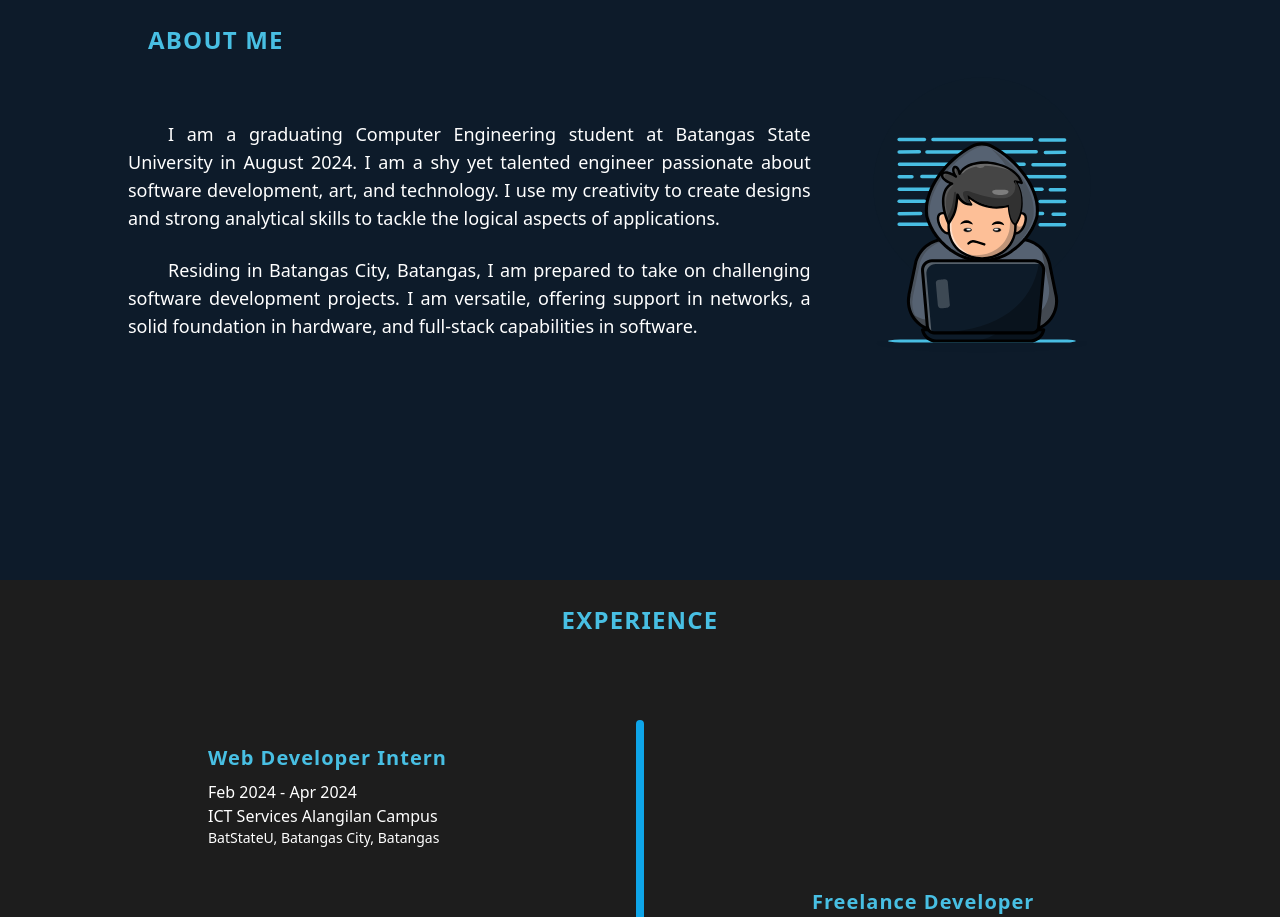
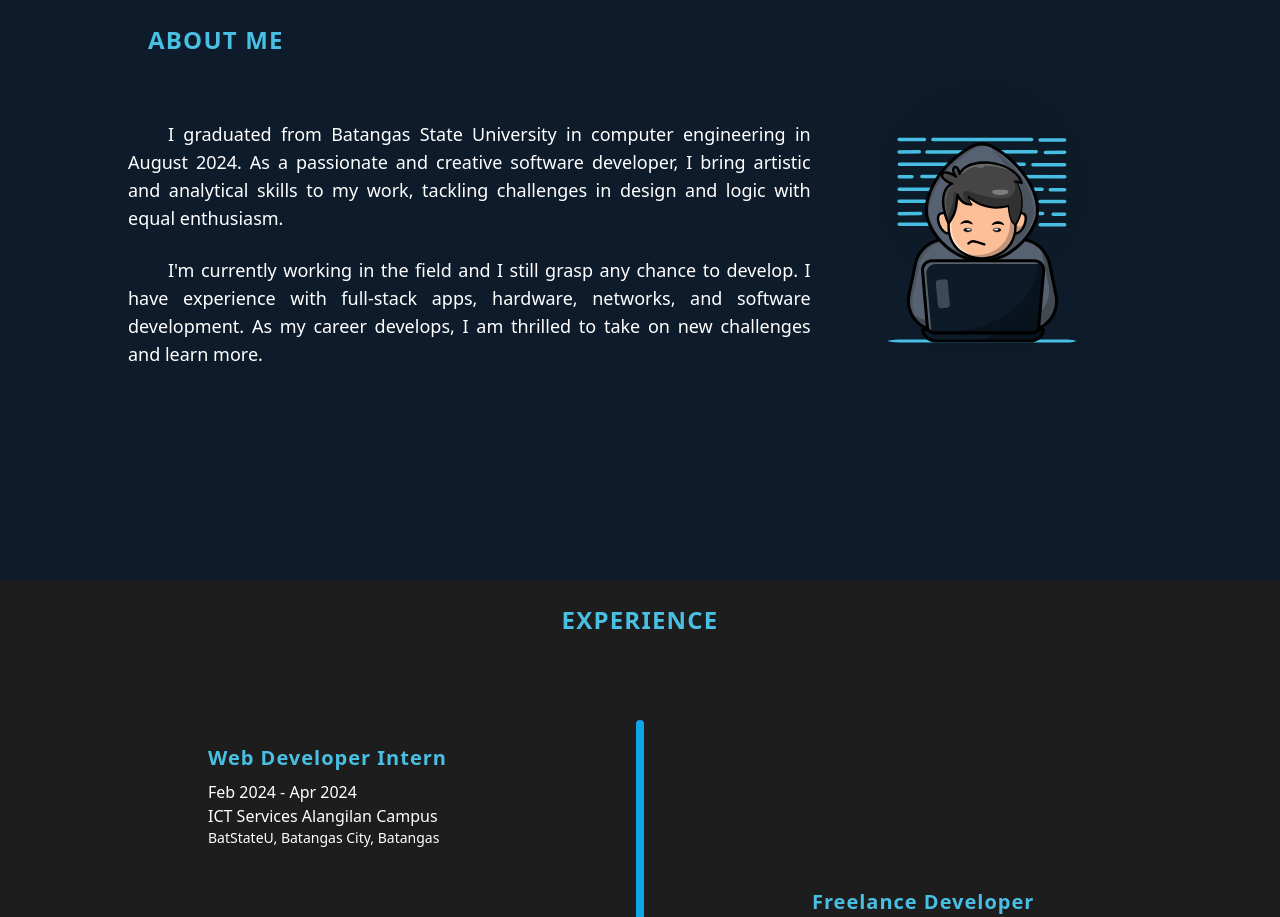
Before and after one commit to JilbertVasquez/JSVPortfolio, a React (Vite) app: page / in a window 1280 px wide. Shown: the part 860-1777 px from the top of the page. Built offline with nearby package versions, Linux system fonts and the light colour scheme.

Commit message:
update about me

```diff
--- a/src/AboutMe/AboutMe.jsx
+++ b/src/AboutMe/AboutMe.jsx
@@ -21,9 +21,14 @@ function AboutMe() {
                                 animate={{ x: 0 }}
                                 transition={{ duration: 1.5, delay: 0.3 }}
                             >
-                                I am a graduating Computer Engineering student at Batangas State University in August 2024.
+                                {/* I am a graduating Computer Engineering student at Batangas State University in August 2024.
                                 I am a shy yet talented engineer passionate about software development, art, and technology.
-                                I use my creativity to create designs and strong analytical skills to tackle the logical aspects of applications.
+                                I use my creativity to create designs and strong analytical skills to tackle the logical aspects of applications. */}
+
+                                I graduated from Batangas State University in computer engineering in August 2024.
+                                As a passionate and creative software developer, I bring artistic and analytical skills to my work,
+                                tackling challenges in design and logic with equal enthusiasm.
+
                             </motion.p>}
                             <br />
                             {myElementIsVisible && <motion.p className="text-white text-justify leading-8 3xl:indent-14 2xl:indent-14 xl:indent-10 md:indent-10 xs:indent-8 xxs:indent-6 3xl:text-xl 2xl:text-lg xl:text-lg md:text-lg xs:text-sm xxs:text-sm"
@@ -31,8 +36,13 @@ function AboutMe() {
                                 animate={{ x: 0 }}
                                 transition={{ duration: 1.5, delay: 0.5, ease: "easeInOut" }}
                             >
-                                Residing in Batangas City, Batangas, I am prepared to take on challenging software development projects.
-                                I am versatile, offering support in networks, a solid foundation in hardware, and full-stack capabilities in software.
+                                {/* Residing in Batangas City, Batangas, I am prepared to take on challenging software development projects.
+                                I am versatile, offering support in networks, a solid foundation in hardware, and full-stack capabilities in software. */}
+
+                                I&#39;m currently working in the field and I still grasp any chance to develop.
+                                I have experience with full-stack apps, hardware, networks, and software development.
+                                As my career develops, I am thrilled to take on new challenges and learn more.
+
                             </motion.p>}
                         </div>
                         <div className="flex justify-center items-center 3xl:w-1/3 2xl:w-1/3 xl:w-1/3 md:w-full xs:w-full xxs:w-full 3xl:h-2/3 2xl:h-2/3 xl:h-2/3 md:h-2/4 sm:h-2/4 xs:h-1/3 xxs:h-1/3 pt-0 xxs:pt-5 pb-0 xxs:pb-5"
```
